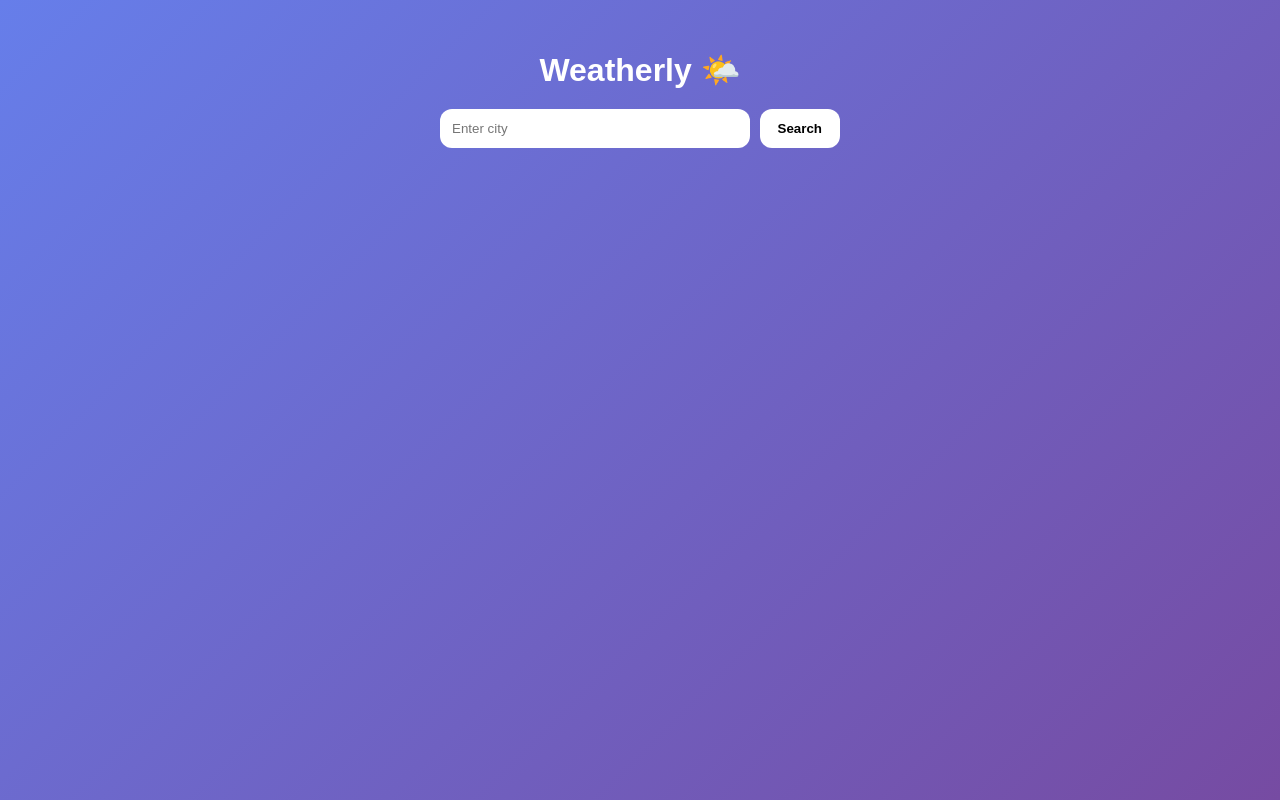
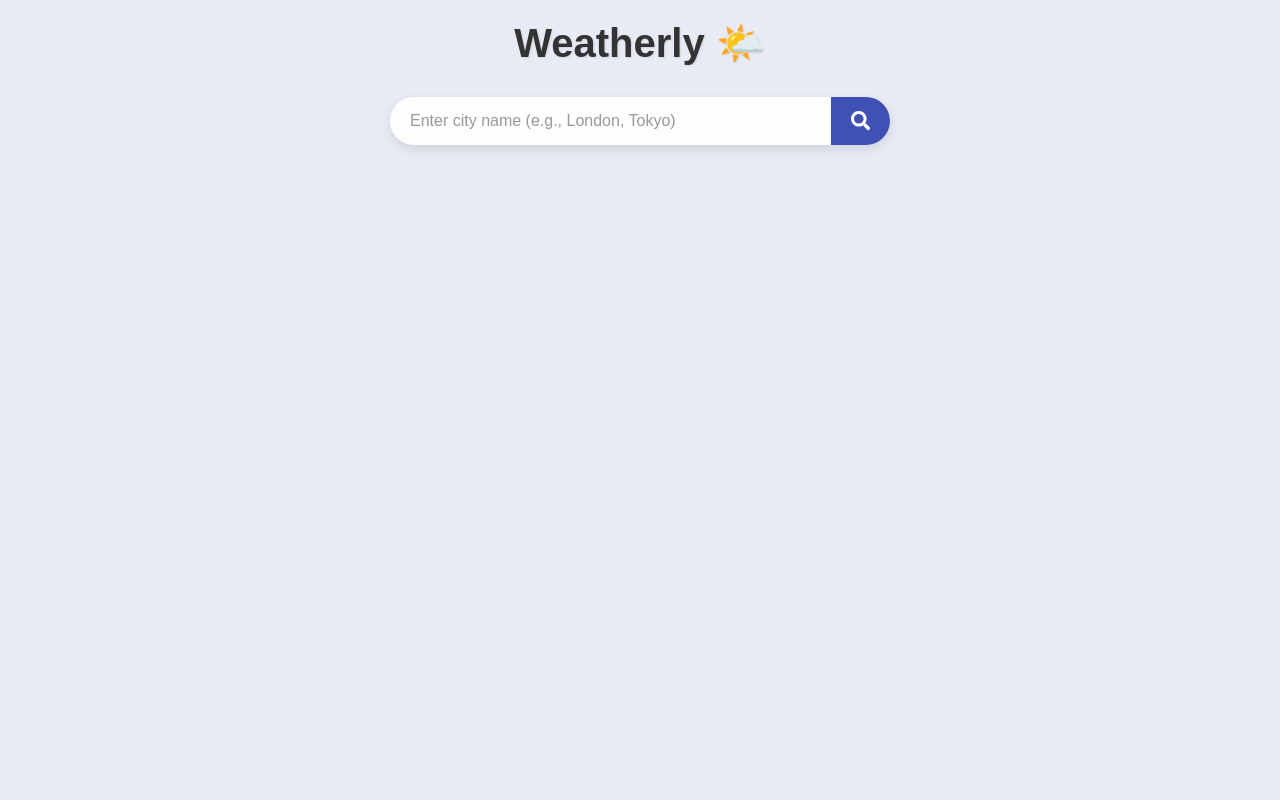
Before and after one commit to shivamg829/weatherly, a React (Create React App) app: page / in a window 1280 px wide. Built offline with nearby package versions, Linux system fonts and the light colour scheme.

Commit message:
Feature: Styled SearchBox component with icon and added base CSS for nice UI

```diff
--- a/src/components/SearchBox.jsx
+++ b/src/components/SearchBox.jsx
@@ -1,12 +1,27 @@
+import { FaSearch } from 'react-icons/fa'; // Assuming you install react-icons
+
 const SearchBox = ({ city, setCity, onSearch }) => {
+  // Function to handle the 'Enter' key press
+  const handleKeyDown = (e) => {
+    if (e.key === 'Enter') {
+      onSearch();
+    }
+  };
+
   return (
     <div className="search-box">
-      <input
-        placeholder="Enter city"
-        value={city}
-        onChange={(e) => setCity(e.target.value)}
-      />
-      <button onClick={onSearch}>Search</button>
+      <div className="input-group">
+        <input
+          type="text"
+          placeholder="Enter city name (e.g., London, Tokyo)"
+          value={city}
+          onChange={(e) => setCity(e.target.value)}
+          onKeyDown={handleKeyDown}
+        />
+        <button className="search-button" onClick={onSearch} aria-label="Search">
+          <FaSearch className="search-icon" />
+        </button>
+      </div>
     </div>
   );
 };
--- a/src/styles/app.css
+++ b/src/styles/app.css
@@ -1,87 +1,121 @@
-body {
-  margin: 0;
-  font-family: 'Poppins', sans-serif;
-  background: linear-gradient(135deg, #667eea, #764ba2);
-  min-height: 100vh;
+/* --- Global Reset & Layout --- */
+:root {
+  --primary-color: #3f51b5; /* Indigo */
+  --secondary-color: #ff9800; /* Orange */
+  --text-dark: #333;
+  --text-light: #fff;
+  --card-bg: rgba(255, 255, 255, 0.9);
+  --error-color: #f44336; /* Red */
 }
 
+* {
+  box-sizing: border-box;
+  margin: 0;
+  padding: 0;
+}
+
+body {
+  font-family: 'Poppins', sans-serif;
+  min-height: 100vh;
+  background-color: #e8eaf6; /* Light Blue Background */
+}
+
+/* App Container */
 .app {
-  max-width: 400px;
-  margin: auto;
-  padding: 30px;
-  text-align: center;
+  display: flex;
+  flex-direction: column;
+  align-items: center;
+  padding: 20px;
+  min-height: 100vh;
+  transition: background-color 0.5s ease; /* Prepare for dynamic background */
 }
 
 .title {
-  color: white;
-  margin-bottom: 20px;
+  color: var(--text-dark);
+  margin-bottom: 30px;
+  font-size: 2.5rem;
+  font-weight: 700;
+  text-shadow: 1px 1px 2px rgba(0, 0, 0, 0.1);
 }
 
+.container {
+  width: 100%;
+  max-width: 500px;
+  display: flex;
+  flex-direction: column;
+  align-items: center;
+}
+
+/* --- Search Box Styling --- */
 .search-box {
+  width: 100%;
+  margin-bottom: 30px;
+}
+
+.input-group {
   display: flex;
-  gap: 10px;
+  box-shadow: 0 4px 12px rgba(0, 0, 0, 0.1);
+  border-radius: 30px;
+  overflow: hidden;
+  background: var(--card-bg);
+  transition: box-shadow 0.3s ease;
+}
+
+.input-group:focus-within {
+  box-shadow: 0 6px 16px rgba(0, 0, 0, 0.2);
 }
 
 .search-box input {
-  flex: 1;
-  padding: 12px;
-  border-radius: 12px;
+  flex-grow: 1;
   border: none;
+  padding: 15px 20px;
+  font-size: 1rem;
   outline: none;
+  background: transparent;
+  color: var(--text-dark);
 }
 
-.search-box button {
-  padding: 12px 18px;
-  border-radius: 12px;
-  border: none;
-  cursor: pointer;
-  background: #ffffff;
-  font-weight: bold;
+.search-box input::placeholder {
+  color: #999;
 }
 
-.weather-card {
-  margin-top: 25px;
-  padding: 25px;
-  border-radius: 20px;
-  background: rgba(255, 255, 255, 0.25);
-  backdrop-filter: blur(15px);
-  box-shadow: 0 8px 32px rgba(0,0,0,0.3);
-  color: white;
+.search-button {
+  background-color: var(--primary-color);
+  color: var(--text-light);
+  border: none;
+  padding: 0 20px;
+  cursor: pointer;
+  display: flex;
+  align-items: center;
+  justify-content: center;
+  transition: background-color 0.3s ease, transform 0.1s ease;
 }
 
-.weather-card {
-  background: white;
-  padding: 20px;
-  border-radius: 16px;
-  margin-top: 20px;
-  box-shadow: 0 10px 30px rgba(0,0,0,0.2);
-}
-.loader-container {
-  text-align: center;
-  margin-top: 30px;
-  color: white;
+.search-button:hover {
+  background-color: #303f9f;
 }
 
-.loader {
-  width: 60px;
-  height: 60px;
-  border: 6px solid rgba(255,255,255,0.3);
-  border-top: 6px solid white;
-  border-radius: 50%;
-  animation: spin 1s linear infinite;
-  margin: auto;
+.search-button:active {
+  transform: scale(0.98);
 }
 
-@keyframes spin {
-  to {
-    transform: rotate(360deg);
-  }
+.search-icon {
+  font-size: 1.2rem;
 }
+
+/* --- Error Styling --- */
 .error {
-  color: #ffdddd;
-  background: rgba(255, 0, 0, 0.2);
+  color: var(--error-color);
+  background: rgba(244, 67, 54, 0.1);
   padding: 10px 20px;
   border-radius: 10px;
   margin-top: 20px;
-  text-align: center;
+  font-weight: 500;
+  animation: fadeIn 0.5s ease-out;
 }
+
+/* --- Animations --- */
+@keyframes fadeIn {
+  from { opacity: 0; transform: translateY(-10px); }
+  to { opacity: 1; transform: translateY(0); }
+}
```
